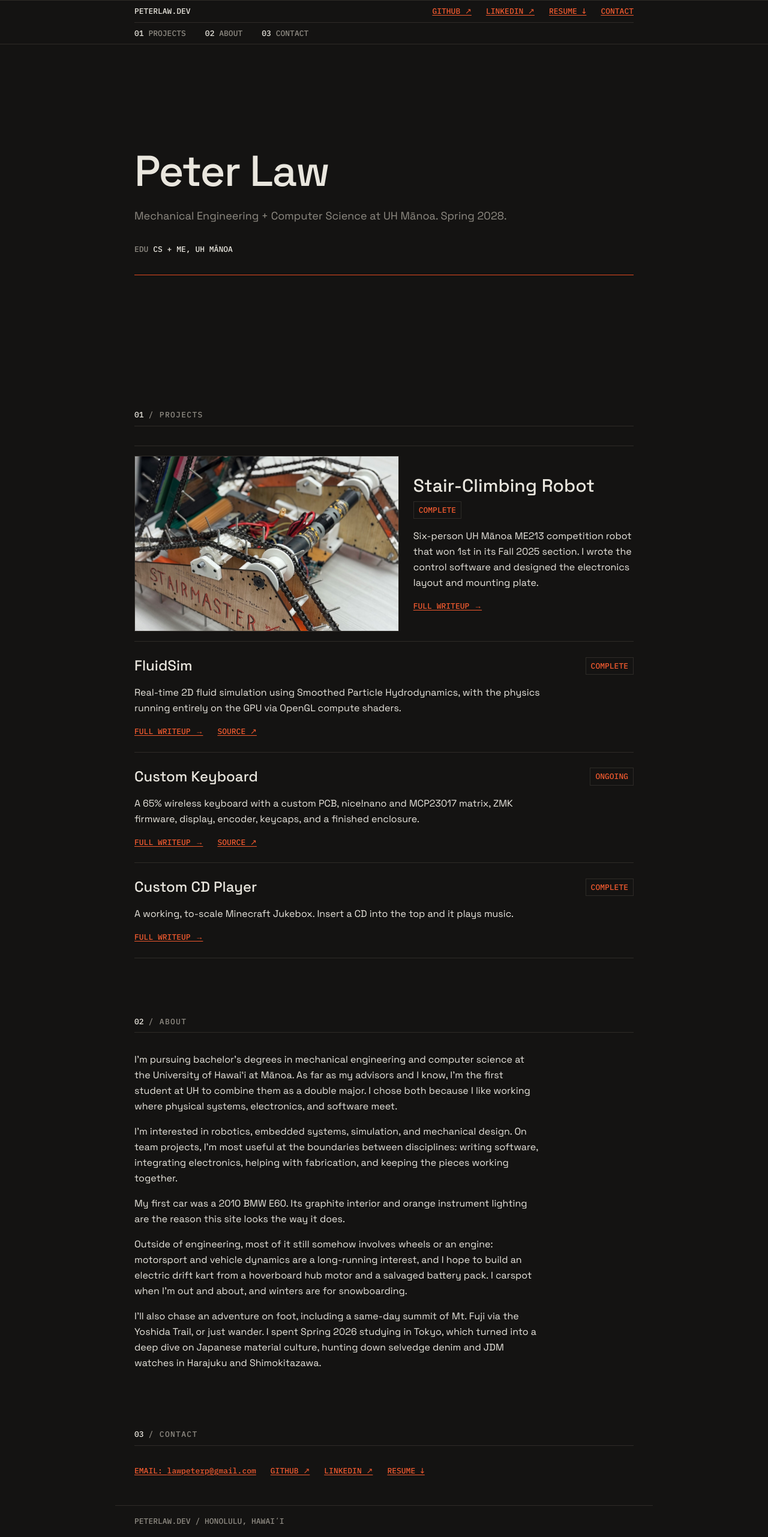
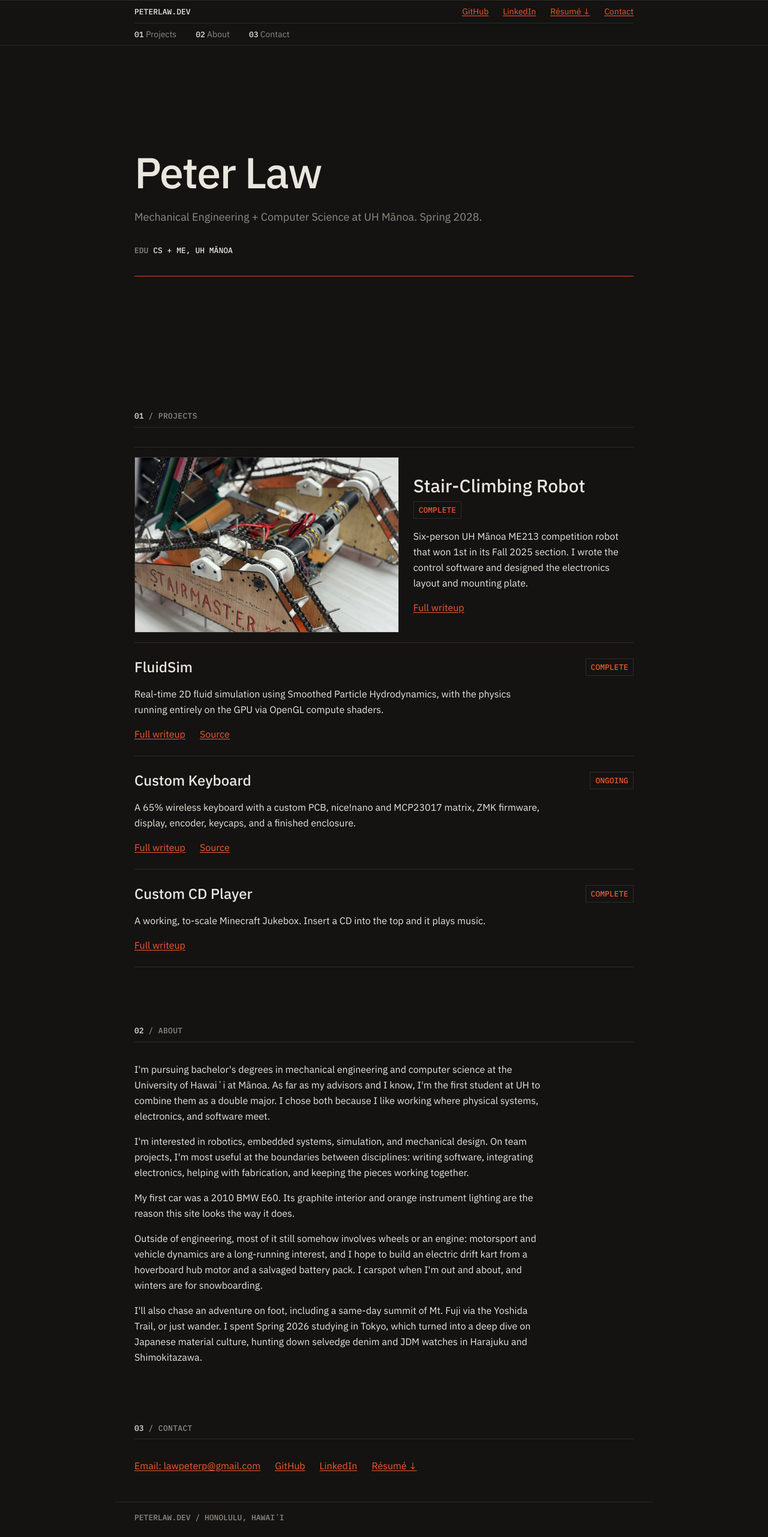
Before and after one commit to lawpeter/portfolio, a Next.js app: page / in a window 1280 px wide. Shown: the whole page at 60% size. Built offline with nearby package versions, Linux system fonts and the light colour scheme.

Commit message:
Apply approved Plex visual system

```diff
--- a/app/devlog/[slug]/page.tsx
+++ b/app/devlog/[slug]/page.tsx
@@ -38,19 +38,19 @@ export default async function DevlogEntryPage({
 
   return (
     <main className="mx-auto w-full max-w-4xl flex-1 px-2 py-8 sm:px-4">
-      <nav className="flex flex-wrap gap-3 font-mono text-data">
+      <nav className="flex flex-wrap gap-3">
         <Link
           href="/devlog"
           className="text-accent-text underline underline-offset-2 hover:text-accent"
         >
-          ← DEVLOG
+          Devlog
         </Link>
         {project && (
           <Link
             href={`/projects/${project.slug}`}
             className="text-accent-text underline underline-offset-2 hover:text-accent"
           >
-            PROJECT: {project.title.toUpperCase()} →
+            Project: {project.title}
           </Link>
         )}
       </nav>
--- a/app/devlog/page.tsx
+++ b/app/devlog/page.tsx
@@ -15,12 +15,12 @@ export default function DevlogArchive() {
 
   return (
     <main className="mx-auto w-full max-w-4xl flex-1 px-2 py-8 sm:px-4">
-      <nav className="font-mono text-data">
+      <nav>
         <Link
           href="/"
           className="text-accent-text underline underline-offset-2 hover:text-accent"
         >
-          ← INDEX
+          Index
         </Link>
       </nav>
       <h1 className="mt-4 text-3xl font-medium">Devlog</h1>
--- a/app/layout.tsx
+++ b/app/layout.tsx
@@ -1,5 +1,5 @@
 import type { Metadata } from "next";
-import { IBM_Plex_Mono, Space_Grotesk } from "next/font/google";
+import { IBM_Plex_Mono, IBM_Plex_Sans } from "next/font/google";
 import "./globals.css";
 
 // §5.3 — centralized font declarations, referenced everywhere via CSS variable.
@@ -10,8 +10,9 @@ const plexMono = IBM_Plex_Mono({
   subsets: ["latin"],
 });
 
-const spaceGrotesk = Space_Grotesk({
-  variable: "--font-space-grotesk",
+const plexSans = IBM_Plex_Sans({
+  variable: "--font-ibm-plex-sans",
+  weight: ["400", "500"],
   subsets: ["latin"],
 });
 
@@ -29,7 +30,7 @@ export default function RootLayout({
   return (
     <html
       lang="en"
-      className={`${plexMono.variable} ${spaceGrotesk.variable} h-full`}
+      className={`${plexMono.variable} ${plexSans.variable} h-full`}
     >
       <body className="flex min-h-full flex-col">{children}</body>
     </html>
--- a/app/page.tsx
+++ b/app/page.tsx
@@ -27,7 +27,7 @@ export default function Home() {
   const sections: HomeSection[] = [
     {
       id: "projects",
-      label: "PROJECTS",
+      label: "Projects",
       ariaLabel: "Projects",
       content: (
         <div className="space-y-3">
@@ -41,7 +41,7 @@ export default function Home() {
       ? [
           {
             id: "mechanical-design",
-            label: "MECHANICAL DESIGN",
+            label: "Mechanical Design",
             ariaLabel: "Mechanical design",
             content: <MechanicalGrid entries={mechanicalEntries} />,
           },
@@ -49,7 +49,7 @@ export default function Home() {
       : []),
     {
       id: "about",
-      label: "ABOUT",
+      label: "About",
       ariaLabel: "About",
       content: (
         <div className="max-w-reading space-y-2 leading-relaxed">
@@ -92,7 +92,7 @@ export default function Home() {
       ? [
           {
             id: "devlog",
-            label: "DEVLOG",
+            label: "Devlog",
             ariaLabel: "Devlog",
             content: (
               <>
@@ -100,9 +100,9 @@ export default function Home() {
                 <p className="mt-2">
                   <Link
                     href="/devlog"
-                    className="font-mono text-data text-accent-text underline underline-offset-2 hover:text-accent"
+                    className="text-accent-text underline underline-offset-2 hover:text-accent"
                   >
-                    FULL ARCHIVE →
+                    Full archive
                   </Link>
                 </p>
               </>
@@ -112,28 +112,28 @@ export default function Home() {
       : []),
     {
       id: "contact",
-      label: "CONTACT",
+      label: "Contact",
       ariaLabel: "Contact",
       content: (
-        <div className="flex flex-wrap gap-x-3 gap-y-1 font-mono text-data">
+        <div className="flex flex-wrap gap-x-3 gap-y-1">
           <a
             href={`mailto:${EMAIL}`}
             className="text-accent-text underline underline-offset-2 hover:text-accent"
           >
-            EMAIL: {EMAIL}
+            Email: {EMAIL}
           </a>
           <a href={GITHUB} className="text-accent-text underline underline-offset-2 hover:text-accent">
-            GITHUB ↗
+            GitHub
           </a>
           <a href={LINKEDIN} className="text-accent-text underline underline-offset-2 hover:text-accent">
-            LINKEDIN ↗
+            LinkedIn
           </a>
           <a
             href="/resume.pdf"
             download="Peter-Law-Resume.pdf"
             className="text-accent-text underline underline-offset-2 hover:text-accent"
           >
-            RESUME ↓
+            Résumé ↓
           </a>
         </div>
       ),
--- a/app/projects/[slug]/page.tsx
+++ b/app/projects/[slug]/page.tsx
@@ -40,12 +40,12 @@ export default async function ProjectPage({
 
   return (
     <main className="mx-auto w-full max-w-4xl flex-1 px-2 py-8 sm:px-4">
-      <nav className="font-mono text-data">
+      <nav>
         <Link
           href={`/#${project.slug}`}
           className="text-accent-text underline underline-offset-2 hover:text-accent"
         >
-          ← INDEX
+          Index
         </Link>
       </nav>
 
@@ -55,12 +55,12 @@ export default async function ProjectPage({
       </header>
 
       {project.repoUrl && (
-        <p className="mt-1 font-mono text-data">
+        <p className="mt-1">
           <a
             href={project.repoUrl}
             className="text-accent-text underline underline-offset-2 hover:text-accent"
           >
-            SOURCE ↗
+            Source
           </a>
         </p>
       )}
@@ -86,7 +86,7 @@ export default async function ProjectPage({
 
       {relatedDevlog.length > 0 && (
         <section aria-label="Related devlog entries" className="mt-8">
-          <h2 className="mb-2 font-mono text-data uppercase tracking-widest text-muted">
+          <h2 className="mb-2 font-mono text-data uppercase tracking-wide text-muted">
             Devlog: {project.title}
           </h2>
           <DevlogList entries={relatedDevlog} />
--- a/app/type-specimen/page.tsx
+++ /dev/null
@@ -1,90 +0,0 @@
-import type { Metadata } from "next";
-import { IBM_Plex_Sans } from "next/font/google";
-
-const plexSans = IBM_Plex_Sans({
-  variable: "--font-ibm-plex-sans",
-  weight: ["400", "500"],
-  subsets: ["latin"],
-});
-
-export const metadata: Metadata = {
-  title: "IBM Plex Sans Type Specimen | Peter Law",
-  robots: { index: false, follow: false },
-};
-
-export default function TypeSpecimenPage() {
-  return (
-    <main
-      className={`${plexSans.variable} min-h-screen bg-graphite px-2 py-4 text-fg sm:px-4`}
-      style={{ fontFamily: "var(--font-ibm-plex-sans), system-ui, sans-serif" }}
-    >
-      <div className="mx-auto max-w-4xl">
-        <header className="border-y border-line py-1 font-mono text-data text-muted">
-          TYPE SPECIMEN / CANDIDATE 01 / IBM PLEX SANS + IBM PLEX MONO
-        </header>
-
-        <section className="border-b border-line py-6">
-          <p className="font-mono text-data text-muted">DISPLAY / HERO</p>
-          <h1 className="mt-2 text-6xl font-medium tracking-tight sm:text-7xl">
-            Peter Law
-          </h1>
-          <p className="mt-2 text-lg text-muted">
-            Mechanical Engineering + Computer Science at UH Mānoa. Spring 2028.
-          </p>
-        </section>
-
-        <section className="grid gap-4 border-b border-line py-4 md:grid-cols-[1.25fr_1fr]">
-          <div>
-            <p className="font-mono text-data text-muted">RUNNING TEXT / ABOUT</p>
-            <p className="mt-2 max-w-reading leading-relaxed">
-              I&apos;m pursuing bachelor&apos;s degrees in mechanical engineering and
-              computer science at the University of Hawaiʻi at Mānoa. As far as
-              my advisors and I know, I&apos;m the first student at UH to combine
-              them as a double major. I chose both because I like working where
-              physical systems, electronics, and software meet. On team
-              projects, I&apos;m most useful at the boundaries between disciplines:
-              writing software, integrating electronics, helping with
-              fabrication, and keeping the pieces working together.
-            </p>
-          </div>
-          <div className="space-y-3">
-            <div>
-              <p className="font-mono text-data text-muted">PROJECT TITLE</p>
-              <h2 className="mt-1 text-3xl font-medium">Stair-Climbing Robot</h2>
-            </div>
-            <div>
-              <p className="font-mono text-data text-muted">SECTION NAVIGATION</p>
-              <nav className="mt-1 flex flex-wrap gap-x-3 gap-y-1 text-sm">
-                <a href="#projects" className="underline underline-offset-2">01 Projects</a>
-                <a href="#about" className="underline underline-offset-2">02 About</a>
-                <a href="#contact" className="underline underline-offset-2">03 Contact</a>
-              </nav>
-            </div>
-            <div>
-              <p className="font-mono text-data text-muted">INSTRUMENT LABEL</p>
-              <span className="mt-1 inline-block border border-line px-1 py-0.5 font-mono text-data text-accent-text">
-                COMPLETE
-              </span>
-            </div>
-          </div>
-        </section>
-
-        <section className="py-4">
-          <p className="font-mono text-data text-muted">FIGURE CAPTION</p>
-          <figure className="mt-2 max-w-reading border border-line">
-            {/* A plain image keeps browser full-page specimen captures stable. */}
-            {/* eslint-disable-next-line @next/next/no-img-element */}
-            <img
-              src="/photos/stair-robot/stairmaster-side.jpg"
-              alt="STAIRMASTER competition robot"
-              className="aspect-3/2 w-full object-cover"
-            />
-            <figcaption className="border-t border-line px-1 py-0.5 font-mono text-data text-muted">
-              <span className="text-fg">FIG 01</span> — STAIRMASTER competition robot
-            </figcaption>
-          </figure>
-        </section>
-      </div>
-    </main>
-  );
-}
--- a/components/MechanicalGrid.tsx
+++ b/components/MechanicalGrid.tsx
@@ -33,9 +33,9 @@ export function MechanicalGrid({ entries }: { entries: MechanicalEntry[] }) {
               <p className="mt-1">
                 <Link
                   href={`/projects/${entry.projectSlug}`}
-                  className="font-mono text-data text-accent-text underline underline-offset-2 hover:text-accent"
+                  className="text-accent-text underline underline-offset-2 hover:text-accent"
                 >
-                  PROJECT →
+                  Project
                 </Link>
               </p>
             )}
--- a/components/ProjectOverview.tsx
+++ b/components/ProjectOverview.tsx
@@ -38,19 +38,19 @@ export function ProjectOverview({ project }: { project: Project }) {
         <p className="mt-2 max-w-reading leading-relaxed text-fg">
           {project.summary}
         </p>
-        <p className="mt-2 flex flex-wrap gap-3 font-mono text-data">
+        <p className="mt-2 flex flex-wrap gap-3">
           <Link
             className="text-accent-text underline underline-offset-2 hover:text-accent"
             href={`/projects/${project.slug}`}
           >
-            FULL WRITEUP →
+            Full writeup
           </Link>
           {project.repoUrl && (
             <a
               className="text-accent-text underline underline-offset-2 hover:text-accent"
               href={project.repoUrl}
             >
-              SOURCE ↗
+              Source
             </a>
           )}
         </p>
--- a/components/SectionHeader.tsx
+++ b/components/SectionHeader.tsx
@@ -11,7 +11,7 @@ export function SectionHeader({
   return (
     <div className="mb-4 flex items-baseline gap-1 border-b border-line pb-1">
       <span className="font-mono text-data text-fg">{index}</span>
-      <h2 className="font-mono text-data uppercase tracking-widest text-muted">
+      <h2 className="font-mono text-data uppercase tracking-wide text-muted">
         {label}
       </h2>
     </div>
--- a/components/SiteHeader.tsx
+++ b/components/SiteHeader.tsx
@@ -12,32 +12,32 @@ export function SiteHeader({ sections }: { sections: SectionLink[] }) {
   return (
     <header className="border-y border-line bg-graphite">
       <div className="mx-auto w-full max-w-4xl px-2 sm:px-4">
-        <div className="flex flex-wrap items-baseline justify-between gap-x-3 gap-y-1 py-1 font-mono text-data">
-          <Link href="/" className="text-fg hover:text-accent-text">
+        <div className="flex flex-wrap items-baseline justify-between gap-x-3 gap-y-1 py-1 text-sm">
+          <Link href="/" className="font-mono text-data text-fg hover:text-accent-text">
             PETERLAW.DEV
           </Link>
           <div className="flex flex-wrap gap-x-3 gap-y-1">
             <a href={GITHUB} className="text-accent-text underline underline-offset-2 hover:text-accent">
-              GITHUB ↗
+              GitHub
             </a>
             <a href={LINKEDIN} className="text-accent-text underline underline-offset-2 hover:text-accent">
-              LINKEDIN ↗
+              LinkedIn
             </a>
             <a
               href="/resume.pdf"
               download="Peter-Law-Resume.pdf"
               className="text-accent-text underline underline-offset-2 hover:text-accent"
             >
-              RESUME ↓
+              Résumé ↓
             </a>
             <a href="#contact" className="text-accent-text underline underline-offset-2 hover:text-accent">
-              CONTACT
+              Contact
             </a>
           </div>
         </div>
         <nav
           aria-label="Sections"
-          className="flex flex-wrap gap-x-4 gap-y-1 border-t border-line py-1 font-mono text-data"
+          className="flex flex-wrap gap-x-4 gap-y-1 border-t border-line py-1 text-sm"
         >
           {sections.map((section) => (
             <a
@@ -45,7 +45,7 @@ export function SiteHeader({ sections }: { sections: SectionLink[] }) {
               href={`#${section.id}`}
               className="group whitespace-nowrap text-muted hover:text-fg"
             >
-              <span className="text-fg group-hover:text-accent-text">
+              <span className="font-mono text-data text-fg group-hover:text-accent-text">
                 {section.index}
               </span>{" "}
               {section.label}
```
Also changed, not shown: app/globals.css (+21 -1 lines), components/GaugeLoader.tsx (added, +19 -0 lines), 2 other files (tests, documents, lock files or other folders).
